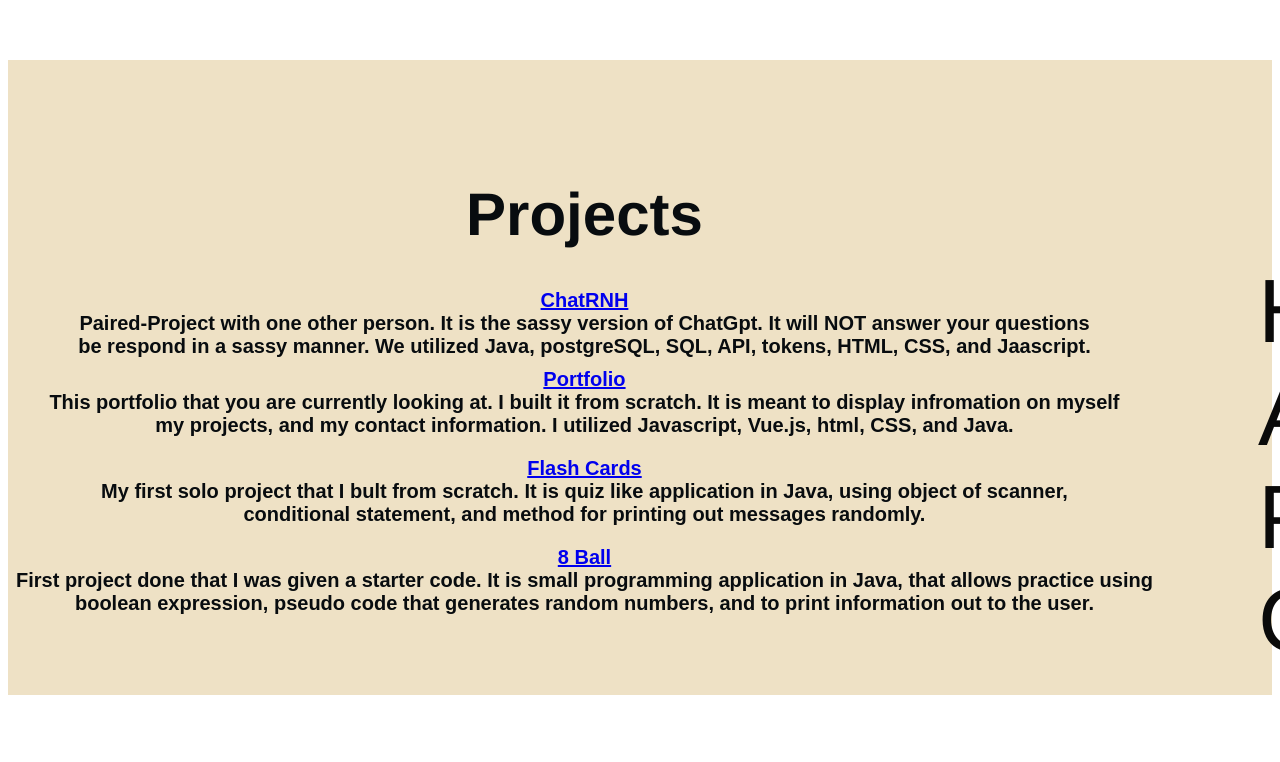
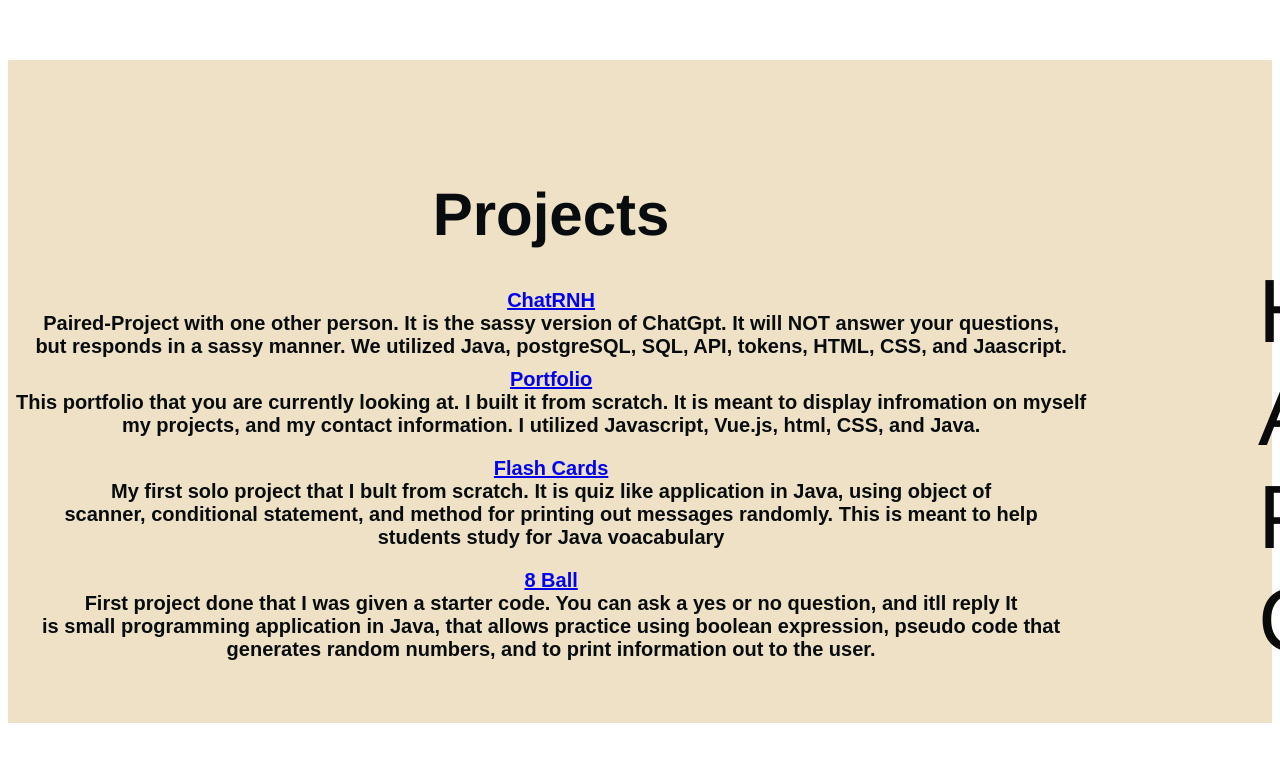
Before and after one commit to nguyenlnicole/Portfolio, a Vue app: page /Projects in a window 1280 px wide. Shown: the top 762 px of the page. Built offline with nearby package versions, Linux system fonts and the light colour scheme.

Commit message:
more grammar updates

```diff
--- a/src/views/AboutMe.vue
+++ b/src/views/AboutMe.vue
@@ -17,12 +17,13 @@
       weeks full stack software develpoment bootcamp. I’m ready to bring my love of code and<br>
       my skills to a technology team, where I can continue creating customized products and grow. <br>
     </h2>
+
 </div>
 <h3> <u>TECHNICAL SKILLS: </u><br>
  Web Application Development: Java, HTML, CSS, JavaScript, Spring Boot, Vue.js <br>
 Database Programming: JDBC, Table Design, SQL, PostgreSQL, E/R diagrams <br>
 Development tools and techniques: Agile, Unit Testing (JUnit), Integration Testing, Git, IntelliJ <br> </h3>
-
+ <br>
 <div>
 
 </div>
--- a/src/views/ProjectsPage.vue
+++ b/src/views/ProjectsPage.vue
@@ -4,8 +4,8 @@
 
     <div class="ChatRHN">
       <a href="https://github.com/raulharo/ChatRHN" target="_blank">ChatRNH</a><br>
-      Paired-Project with one other person. It is the sassy version of ChatGpt. It will NOT answer your questions <br>
-      be respond in a sassy manner. We utilized Java, postgreSQL, SQL, API, tokens, HTML, CSS, and Jaascript.<br>
+      Paired-Project with one other person. It is the sassy version of ChatGpt. It will NOT answer your questions, <br>
+      but responds in a sassy manner. We utilized Java, postgreSQL, SQL, API, tokens, HTML, CSS, and Jaascript.<br>
 
       </div>
 
@@ -18,17 +18,18 @@
 
     <div class= "flashCards">
       <a href="https://github.com/nguyenlnicole/FlashCards" target="_blank">Flash Cards</a><br>
-      My first solo project that I bult from scratch. It is quiz like application in Java, using object of scanner, <br>
-      conditional statement, and method for printing out messages randomly.<br>
+      My first solo project that I bult from scratch. It is quiz like application in Java, using object of  <br>
+      scanner, conditional statement, and method for printing out messages randomly. This is meant to help <br>
+      students study for Java voacabulary<br>
       </div>
 
       <div class= "eightball">
         <a href="https://github.com/nguyenlnicole/magic8Ball/tree/main/magic8ball" target="_blank">8 Ball</a><br>
-        First project done that I was given a starter code. It is small programming application in Java, that allows practice using<br>
-        boolean expression, pseudo code that generates random numbers, and to print information out to the user.<br>
+        First project done that I was given a starter code. You can ask a yes or no question, and itll reply It  <br>
+        is small programming application in Java, that allows practice using boolean expression, pseudo code that  <br>
+        generates random numbers, and to print information out to the user.<br>
 
       </div>
-<br>
 <br>
 <br>
 <br>
```
